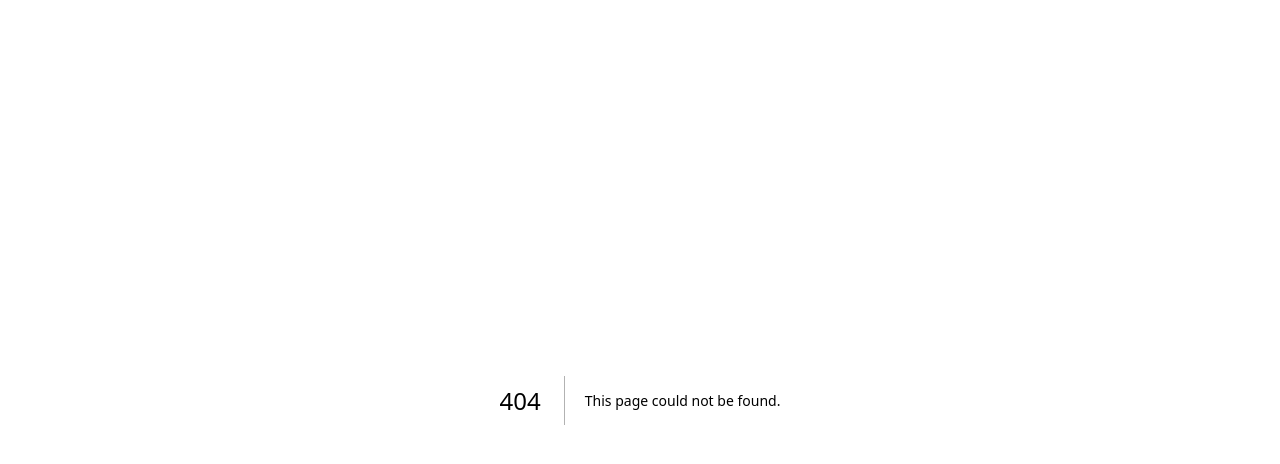
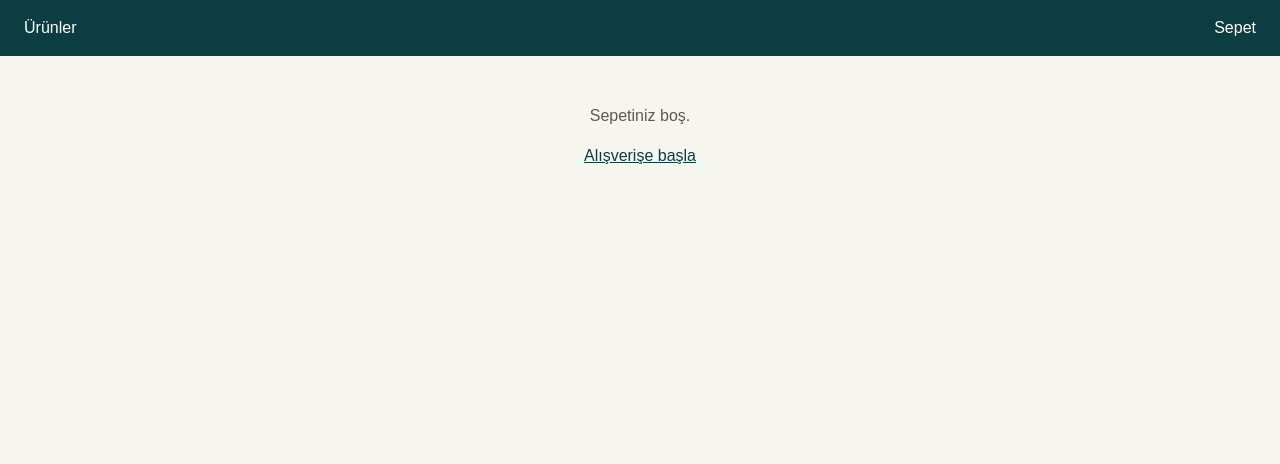
Before and after one commit to CanAliSevin/product-catalog-storefront, a Next.js app: page /cart in a window 1280 px wide. Before the commit this address had no page. Shown: the top 464 px of the page. Built offline with nearby package versions, Linux system fonts and the light colour scheme.

Commit message:
localde sepete ekle butonu eklendi, çeşitli geliştirmeler yapıldı

```diff
--- /dev/null
+++ b/app/cart/page.tsx
@@ -0,0 +1,93 @@
+"use client";
+
+import Link from "next/link";
+import { useCart } from "../context/CartContext";
+
+function formatPrice(price: number) {
+    return price.toLocaleString("tr-TR", {
+        style: "currency",
+        currency: "TRY",
+        minimumFractionDigits: 2,
+    });
+}
+
+export default function CartPage() {
+    const { items, removeItem, updateQuantity } = useCart();
+
+    const total = items.reduce((sum, item) => sum + item.price * item.quantity, 0);
+
+    if (items.length === 0) {
+        return (
+            <main className="min-h-screen bg-[#F7F5F0] px-6 py-12 text-center">
+                <p className="text-[#5C5A52]">Sepetiniz boş.</p>
+                <Link href="/" className="mt-4 inline-block text-[#0B3D42] underline">
+                    Alışverişe başla
+                </Link>
+            </main>
+        );
+    }
+
+    return (
+        <main className="min-h-screen bg-[#F7F5F0] px-6 py-12">
+            <div className="mx-auto max-w-3xl">
+                <h1 className="mb-6 text-2xl font-semibold text-[#1A1A1A]">Sepetim</h1>
+
+                <div className="flex flex-col gap-4">
+                    {items.map((item) => (
+                        <div
+                            key={item.id}
+                            className="flex items-center gap-4 rounded-xl bg-white p-4 shadow-sm ring-1 ring-black/5"
+                        >
+                            <div className="h-20 w-20 shrink-0 overflow-hidden rounded-lg bg-[#EFEBE2]">
+                                {item.imageUrl ? (
+                                    <img
+                                        src={item.imageUrl}
+                                        alt={item.name}
+                                        className="h-full w-full object-cover"
+                                    />
+                                ) : (
+                                    <div className="flex h-full w-full items-center justify-center text-xs text-[#A6A28F]">
+                                        Görsel yok
+                                    </div>
+                                )}
+                            </div>
+
+                            <div className="flex-1">
+                                <h2 className="text-sm font-medium text-[#1A1A1A]">{item.name}</h2>
+                                <p className="mt-1 text-sm text-[#C4602A]">{formatPrice(item.price)}</p>
+                            </div>
+
+                            <div className="flex items-center gap-2">
+                                <button
+                                    onClick={() => updateQuantity(item.id, item.quantity - 1)}
+                                    className="h-8 w-8 rounded-full border border-[#D9D5C7] text-[#5C5A52] hover:bg-[#EFEBE2]"
+                                >
+                                    −
+                                </button>
+                                <span className="w-6 text-center text-sm">{item.quantity}</span>
+                                <button
+                                    onClick={() => updateQuantity(item.id, item.quantity + 1)}
+                                    className="h-8 w-8 rounded-full border border-[#D9D5C7] text-[#5C5A52] hover:bg-[#EFEBE2]"
+                                >
+                                    +
+                                </button>
+                            </div>
+
+                            <button
+                                onClick={() => removeItem(item.id)}
+                                className="ml-4 text-sm text-[#A6A28F] hover:text-[#C4602A]"
+                            >
+                                Kaldır
+                            </button>
+                        </div>
+                    ))}
+                </div>
+
+                <div className="mt-6 flex items-center justify-between rounded-xl bg-white p-4 shadow-sm ring-1 ring-black/5">
+                    <span className="text-sm font-medium text-[#5C5A52]">Toplam</span>
+                    <span className="text-xl font-semibold text-[#C4602A]">{formatPrice(total)}</span>
+                </div>
+            </div>
+        </main>
+    );
+}
--- /dev/null
+++ b/app/components/CartIndicator.tsx
@@ -0,0 +1,14 @@
+"use client";
+
+import { useCart } from "@/app/context/CartContext";
+import Link from "next/link";
+
+export default function CartIndicator() {
+    const { totalCount } = useCart();
+
+    return (
+        <Link href="/cart" className="text-white hover:text-[#C4602A]">
+            Sepet {totalCount > 0 && `(${totalCount})`}
+        </Link>
+    );
+}
--- /dev/null
+++ b/app/context/CartContext.tsx
@@ -0,0 +1,84 @@
+"use client";
+
+import { createContext, useContext, useEffect, useState, ReactNode } from "react";
+
+interface CartItem {
+    id: string;
+    name: string;
+    price: number;
+    imageUrl: string | null;
+    quantity: number;
+}
+interface CartContextType {
+    items: CartItem[];
+    addItem: (item: Omit<CartItem, "quantity">) => void;
+    removeItem: (id: string) => void;
+    updateQuantity: (id: string, quantity: number) => void;
+    totalCount: number;
+}
+
+interface CartContextType {
+    items: CartItem[];
+    addItem: (item: Omit<CartItem, "quantity">) => void;
+    removeItem: (id: string) => void;
+    totalCount: number;
+}
+
+const CartContext = createContext<CartContextType | undefined>(undefined);
+
+export function CartProvider({ children }: { children: ReactNode }) {
+    const [items, setItems] = useState<CartItem[]>([]);
+
+    useEffect(() => {
+        const stored = localStorage.getItem("cart");
+        if (stored) {
+            setItems(JSON.parse(stored));
+        }
+    }, []);
+
+    useEffect(() => {
+        localStorage.setItem("cart", JSON.stringify(items));
+    }, [items]);
+    function updateQuantity(id: string, quantity: number) {
+        if (quantity <= 0) {
+            removeItem(id);
+            return;
+        }
+        setItems((prev) =>
+            prev.map((i) => (i.id === id ? { ...i, quantity } : i))
+        );
+    }
+    function addItem(item: Omit<CartItem, "quantity">) {
+        setItems((prev) => {
+            const existing = prev.find((i) => i.id === item.id);
+            if (existing) {
+                return prev.map((i) =>
+                    i.id === item.id ? { ...i, quantity: i.quantity + 1 } : i
+                );
+            }
+            return [...prev, { ...item, quantity: 1 }];
+
+
+        });
+    }
+
+    function removeItem(id: string) {
+        setItems((prev) => prev.filter((i) => i.id !== id));
+    }
+
+    const totalCount = items.reduce((sum, item) => sum + item.quantity, 0);
+
+    return (
+        <CartContext.Provider value={{ items, addItem, removeItem, updateQuantity, totalCount }}>
+            {children}
+        </CartContext.Provider>
+    );
+}
+
+export function useCart() {
+    const context = useContext(CartContext);
+    if (!context) {
+        throw new Error("useCart, CartProvider içinde kullanılmalı");
+    }
+    return context;
+}
--- a/app/layout.tsx
+++ b/app/layout.tsx
@@ -1,6 +1,9 @@
 import type { Metadata } from "next";
 import { Geist, Geist_Mono } from "next/font/google";
+import Link from "next/link";
 import "./globals.css";
+import { CartProvider } from "./context/CartContext";
+import CartIndicator from "./components/CartIndicator";
 
 const geistSans = Geist({
   variable: "--font-geist-sans",
@@ -13,17 +16,29 @@ const geistMono = Geist_Mono({
 });
 
 export const metadata: Metadata = {
-  title: "Create Next App",
-  description: "Generated by create next app",
+  title: "PttAVM",
+  description: "Ürün Kataloğu",
 };
 
 export default function RootLayout({ children }: LayoutProps<"/">) {
   return (
     <html
-      lang="en"
+      lang="tr"
       className={`${geistSans.variable} ${geistMono.variable} h-full antialiased`}
     >
-      <body className="min-h-full flex flex-col">{children}</body>
+      <body className="min-h-full flex flex-col">
+        <CartProvider>
+          <nav className="flex items-center justify-between bg-[#0B3D42] px-6 py-4">
+            <div className="flex gap-6">
+              <Link href="/" className="text-white hover:text-[#C4602A]">
+                Ürünler
+              </Link>
+            </div>
+            <CartIndicator />
+          </nav>
+          <main className="flex-1">{children}</main>
+        </CartProvider>
+      </body>
     </html>
   );
 }
--- /dev/null
+++ b/app/products/[id]/AddToCartButton.tsx
@@ -0,0 +1,31 @@
+"use client";
+
+import { useCart } from "@/app/context/CartContext";
+import { useState } from "react";
+
+interface Props {
+    id: string;
+    name: string;
+    price: number;
+    imageUrl: string | null;
+}
+
+export default function AddToCartButton({ id, name, price, imageUrl }: Props) {
+    const { addItem } = useCart();
+    const [added, setAdded] = useState(false);
+
+    function handleClick() {
+        addItem({ id, name, price, imageUrl });
+        setAdded(true);
+        setTimeout(() => setAdded(false), 1500);
+    }
+
+    return (
+        <button
+            onClick={handleClick}
+            className="mt-6 w-full rounded-lg bg-[#C4602A] px-6 py-3 text-sm font-medium text-white transition hover:bg-[#C4602A]/90"
+        >
+            {added ? "Sepete Eklendi ✓" : "Sepete Ekle"}
+        </button>
+    );
+}
--- a/app/products/[id]/page.tsx
+++ b/app/products/[id]/page.tsx
@@ -1,5 +1,5 @@
 import Link from "next/link";
-
+import AddToCartButton from "./AddToCartButton";
 interface Product {
     id: string;
     name: string;
@@ -91,6 +91,12 @@ export default async function ProductDetailPage({
                         <p className="mt-4 text-sm text-[#8A8778]">
                             Satıcı: {product.storeName}
                         </p>
+                        <AddToCartButton
+                            id={product.id}
+                            name={product.name}
+                            price={product.price}
+                            imageUrl={product.imageUrl}
+                        />
                     </div>
                 </div>
             </div>
```
